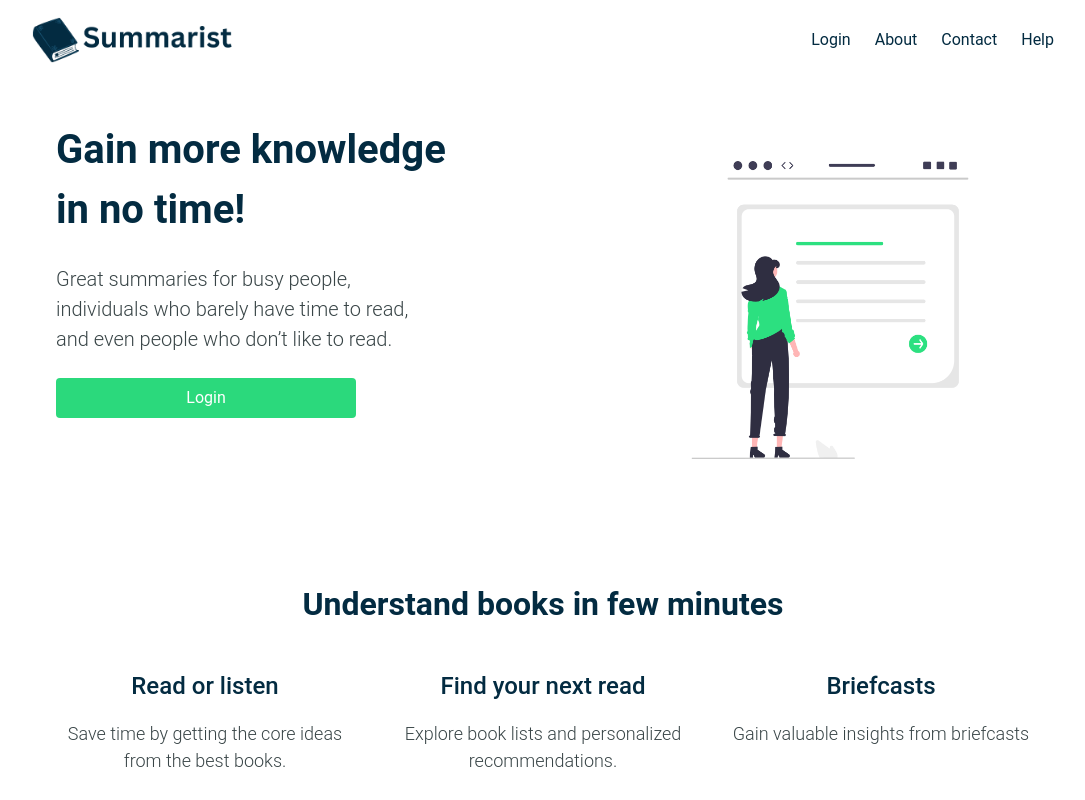
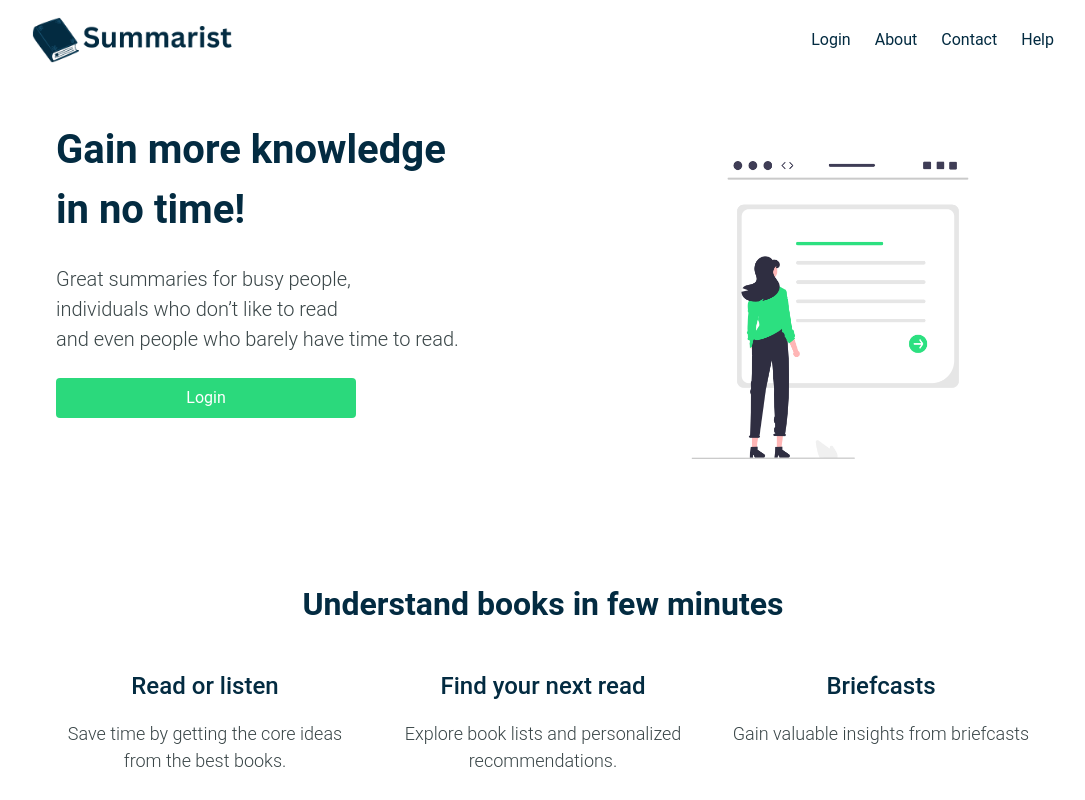
Before and after one commit to ChaseMoncrieffeMitchem/Advanced-Internship, a Next.js app: page / in a window 1280 px wide. Shown: the top 800 px of the page, without its empty margins (97-1182 px from the left). Built offline with nearby package versions, Linux system fonts and the light colour scheme; no server answers.

Commit message:
slight tweaks

```diff
--- a/components/Landing.jsx
+++ b/components/Landing.jsx
@@ -34,9 +34,9 @@ export default function Landing() {
                 <div className="landing__content__subtitle">
                   Great summaries for busy people,
                   <br className="remove--tablet" />
-                  individuals who barely have time to read,
+                  individuals who don’t like to read
                   <br className="remove--tablet" />
-                  and even people who don’t like to read.
+                  and even people who barely have time to read.
                 </div>
                 <button
                   onClick={() => dispatch(openLoginModal())}
```
